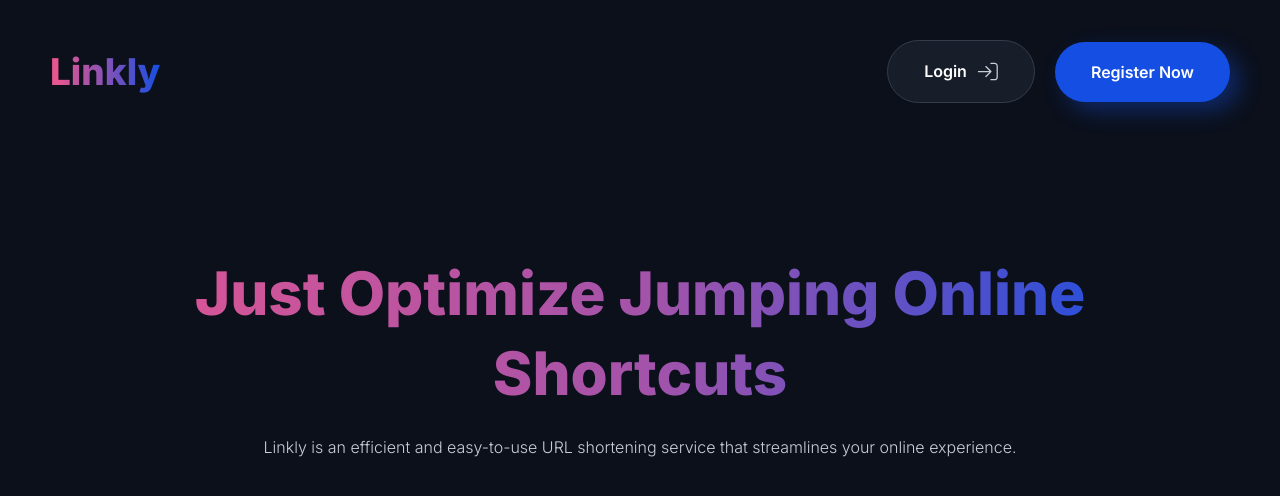
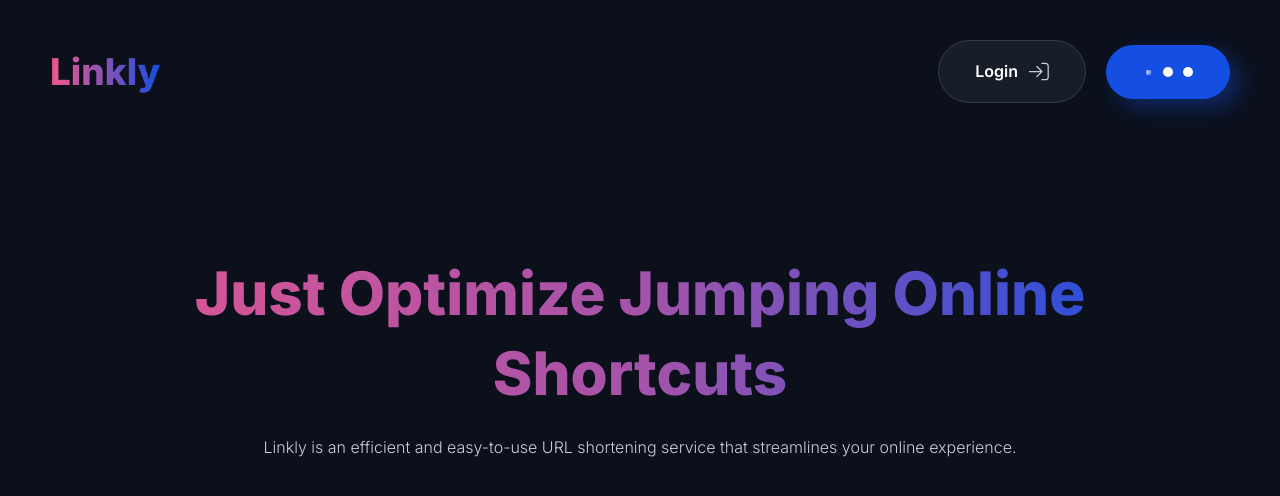
Before and after one commit to Neisser/jojos-click, a Next.js app in the folder frontend-services/: page / in a window 1280 px wide. Shown: the top 496 px of the page. Built offline with nearby package versions, Linux system fonts and the light colour scheme.

Commit message:
add loading animation into button when loading is true
add new hover colors

```diff
--- a/frontend-services/src/app/globals.css
+++ b/frontend-services/src/app/globals.css
@@ -5,6 +5,8 @@
     --c-blue: #144ee3;
     --c-pink: #eb568e;
     --c-white: #FFFFFF;
+    --c-h-blue: #144EE380;
+    --c-h-gray: #181E2980;
 }
 
 html,
--- a/frontend-services/src/app/page.module.css
+++ b/frontend-services/src/app/page.module.css
@@ -8,7 +8,6 @@
 }
 
 .page__content > h1 {
-
     font-weight: 800;
     background-image: linear-gradient(89.92deg, #144EE3 -0.02%, #EB568E 18.86%, #A353AA 64.49%, #144EE3 100.67%);
     font-size: 3.75rem;
--- a/frontend-services/src/shared/components/button/button.module.css
+++ b/frontend-services/src/shared/components/button/button.module.css
@@ -7,22 +7,27 @@
     border-radius: 3rem;
     display: inline-flex;
     cursor: pointer;
-
     gap: 0.625rem;
+    transition: background-color ease 0.3s;
 }
-
 
 
 .Button--PrimaryBlue {
     background-color: var(--c-blue);
     color: var(--c-white);
+    border: 1px solid var(--c-blue);
     box-shadow: 10px 9px 22px 0px #144EE361;
+
+}
+
+.Button--PrimaryBlue:hover {
+    background-color: var(--c-h-blue);
 }
 
 .Button--PrimaryPink {
     background-color: var(--c-pink);
     color: var(--c-white);
-    border: 1px solid #353C4A;
+    border: 1px solid var(--c-pink);
 }
 
 .Button--Gray {
@@ -30,3 +35,43 @@
     color: var(--c-white);
     border: 1px solid #353C4A;
 }
+
+.Button--Gray:hover {
+    background-color: var(--c-h-gray);
+}
+
+.Button__Loading {
+    display: flex;
+    gap: 0.625rem;
+}
+
+.Button__Loading > span {
+    width: 0.625rem;
+    height: 0.625rem;
+    background-color: white;
+    border-radius: 50%;
+    animation: pulsate 1.5s infinite ease-in-out;
+}
+
+.Button__Loading >  span:nth-child(1) {
+    animation-delay: 0s;
+}
+
+.Button__Loading > span:nth-child(2) {
+    animation-delay: 0.3s;
+}
+
+.Button__Loading > span:nth-child(3) {
+    animation-delay: 0.6s;
+}
+
+@keyframes pulsate {
+    0%, 80%, 100% {
+        transform: scale(.5);
+        opacity: 0.6;
+    }
+    40% {
+        transform: scale(1);
+        opacity: 1;
+    }
+}
--- a/frontend-services/src/shared/components/button/index.tsx
+++ b/frontend-services/src/shared/components/button/index.tsx
@@ -5,12 +5,14 @@ interface ButtonProps {
     children: React.ReactNode;
     color?: 'primary-blue' | 'primary-pink' | 'gray';
     id?: string;
+    loading?: boolean;
     onClick?: () => void;
 }
 
 const Button: FC<ButtonProps> = ({
     color = 'primary-blue',
     id = '',
+    loading = false,
     children
 }) => {
     return (
@@ -19,7 +21,15 @@ const Button: FC<ButtonProps> = ({
             ${color === 'gray' ?  styles['Button--Gray'] : ''}
             ${color === 'primary-blue' ?  styles['Button--PrimaryBlue'] : ''}
             ${color === 'primary-pink' ?  styles['Button--PrimaryPink'] : ''}
-        `}>{children}</button>
+        `}>{ !loading ?
+                children :
+                <div className={styles['Button__Loading']}>
+                    <span></span>
+                    <span></span>
+                    <span></span>
+                </div>
+            }
+        </button>
     )
 }
 
--- a/frontend-services/src/shared/components/navbar/index.tsx
+++ b/frontend-services/src/shared/components/navbar/index.tsx
@@ -18,7 +18,7 @@ const Navbar = () => {
                 <li>
                     <section className={`${styles['Navbar__section']}`}>
                         <Button color='gray'>Login <SVGLogin /> </Button>
-                        <Button id={'registernow'}>Register Now</Button>
+                        <Button loading id={'registernow'}>Register Now</Button>
                     </section>
                 </li>
             </ul>
```
